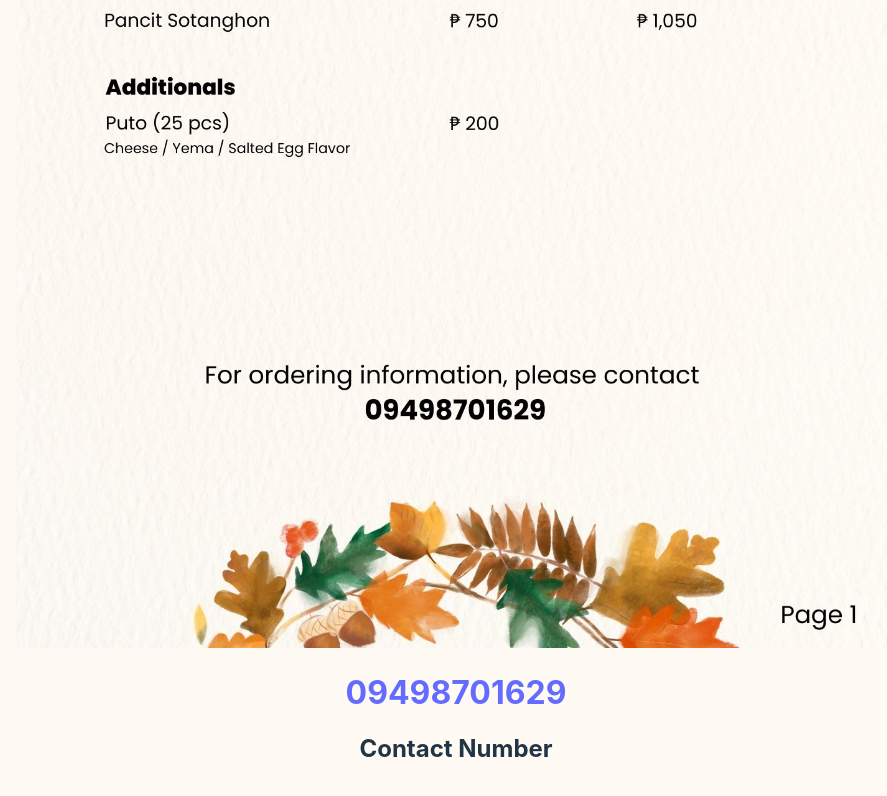
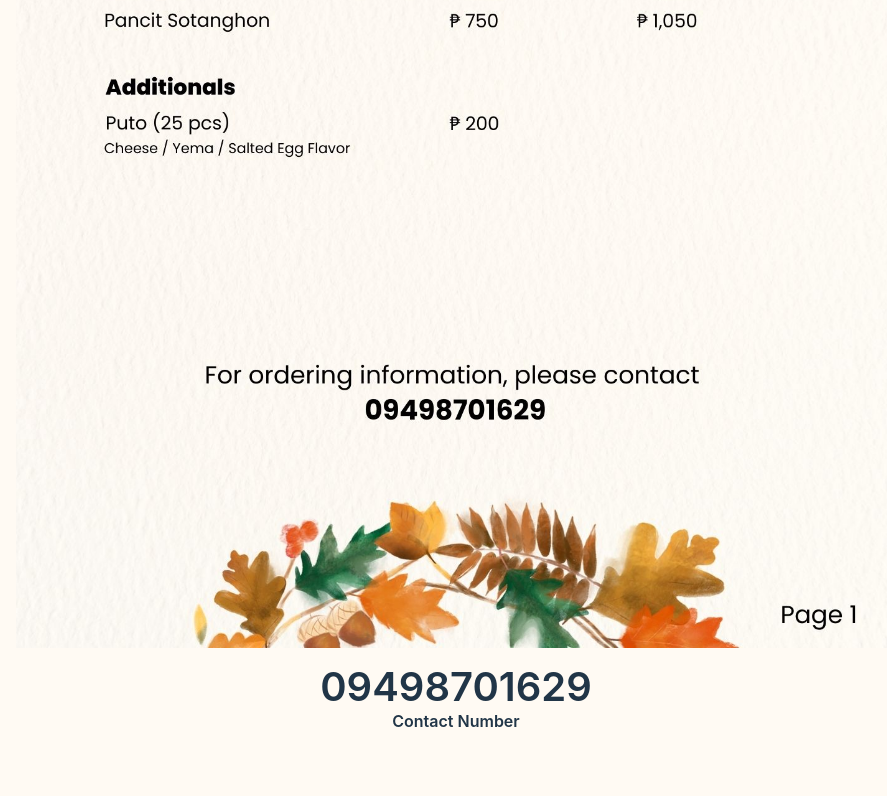
Before and after one commit to andreycruz16/ate-nhels, a React (Vite) app: page / in a window 1280 px wide. Shown: the part 4457-5253 px from the top of the page, without its empty margins (184-1071 px from the left). After the commit the page ends 5220 px from the top, so only its background shows below. Built offline with nearby package versions, Linux system fonts and the light colour scheme.

Commit message:
change contact number size and color

```diff
--- a/src/App.css
+++ b/src/App.css
@@ -10,3 +10,14 @@
   max-width: 880px;
   height: auto;
 }
+
+.contact-number {
+  font-size: 2.5rem;
+  font-weight: 600;
+  margin-top: 10px;
+}
+
+.contact-number-label {
+  font-size: 1rem;
+  font-weight: 600;
+}
--- a/src/App.tsx
+++ b/src/App.tsx
@@ -12,8 +12,8 @@ function App() {
       <img src={image2} alt="Ate_Nhels_Page_2" className="responsive" />
       <img src={image3} alt="Ate_Nhels_Page_3" className="responsive" />
       <img src={image4} alt="Ate_Nhels_Page_4" className="responsive" />
-      <a href="sms:09498701629"><h1>09498701629</h1></a>
-      <h2>Contact Number</h2>
+      <div className="contact-number">09498701629</div>
+      <div className="contact-number-label">Contact Number</div>
     </div>
   );
 }
--- a/src/index.css
+++ b/src/index.css
@@ -26,7 +26,6 @@ a:hover {
 body {
   margin: 0;
   display: flex;
-  /* min-width: 320px; */
   min-height: 100vh;
 }
 
```
